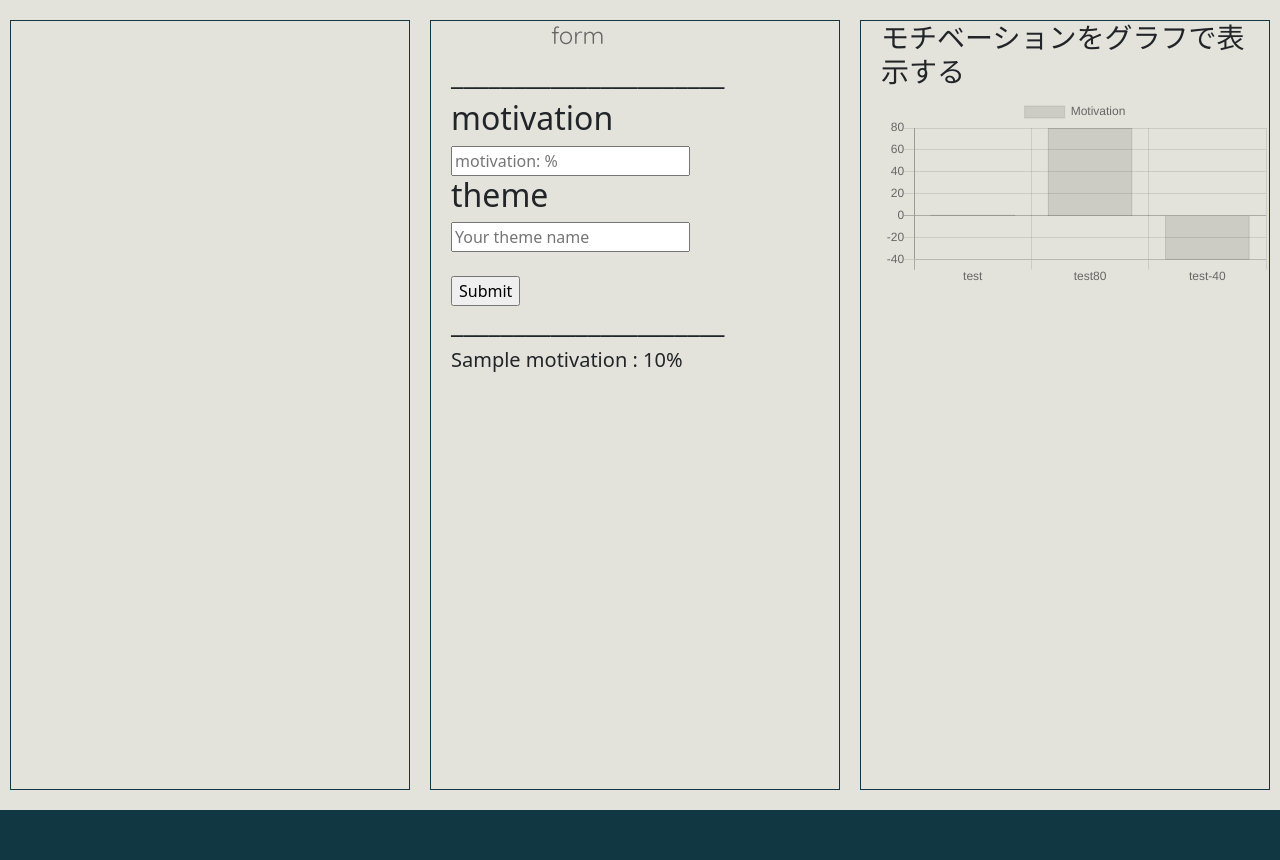
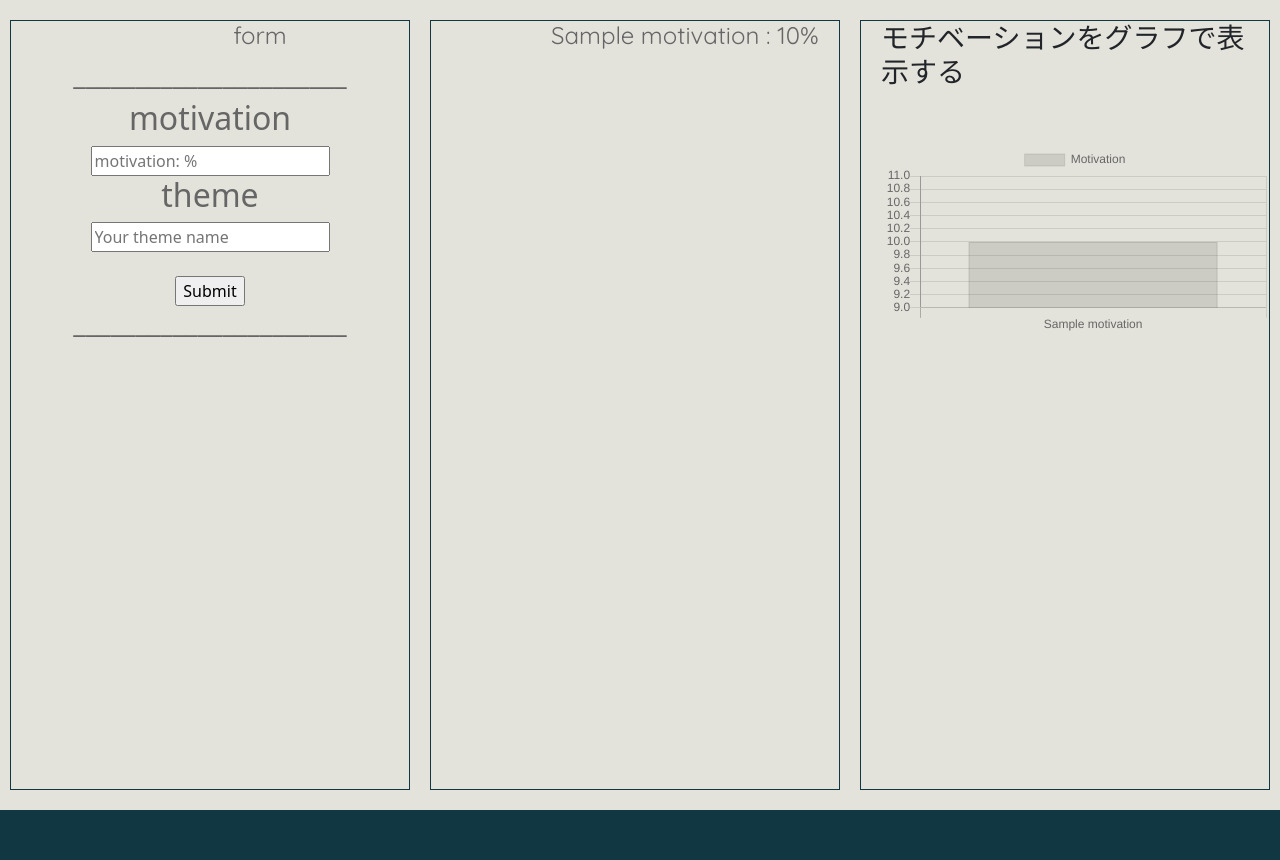
Before and after one commit to shosuke-13/MOTIVATE, a Flask app: page /motivation in a window 1280 px wide. Shown: the part 100-960 px from the top of the page. Run offline with Flask 2, Linux system fonts and the light colour scheme; tables that the repository leaves empty hold one stand-in row (values such as "Sample post"); some libraries are stand-ins or nearby versions; some web fonts are replaced.

Commit message:
change motivation.html

```diff
--- a/codes/app.py
+++ b/codes/app.py
@@ -42,7 +42,7 @@ def motivation():
     return render_template('motivation.html')
 
 @app.route('/motivation', methods=['GET', 'POST'])
-def motivation_form():
+def motivation_button():
     if request.method == 'POST':
       #フォームの作成
       motivation = request.form.get('motivation')
--- a/templates/motivation.html
+++ b/templates/motivation.html
@@ -27,41 +27,48 @@
         {{ super () }}
 
         <main class="main">
-            <div class="lnavi"></div>
-
-            <div class="content">
-                <h1>form</h1>
+            <div class="lnavi">
+              <h1>form</h1>
                 <h3>______________________</h3>
                 <form action="/motivation" method = "POST">
-                  <h2>motivation</h2><input type="number" name = "motivation" placeholder= "motivation: %">
-                  <br><h2>theme</h2><input type="text" name = "theme" placeholder = "Your theme name"></br>
+                  <h2>motivation</h2><input type="number" name = "motivation" id ="Motivation" placeholder= "motivation: %">
+                  <br><h2>theme</h2><input type="text" name = "theme" id = "Theme" placeholder = "Your theme name"></br>
                   <br><input type="submit" name = "submit" placeholder = "submit"></br>
                 </form>
 
                 <h3>______________________</h3>
 
-                {% for motivation in motivations%}
-                <h5>{{motivation.theme_name}} :
-                {{motivation.percentage}}%</h5>
-                {% endfor %}
 
+            </div>
 
+            <div class="content">
+
+              {% for motivation in motivations%}
+              <h1>{{motivation.theme_name}} :
+              {{motivation.percentage}}%</h1>
+              {% endfor %}
 
             </div>
 
             <div class="content">
                 <h3>モチベーションをグラフで表示する</h3>
+                <br></br>
 
 
                 <canvas id="myChart"></canvas>
                 <script>
+                  const motivation_data = ['{% for motivation in motivations %}{{motivation.percentage}}{% endfor %}'];
+                  const theme_data = ['{% for motivation in motivations %}{{motivation.theme_name}}{% endfor %}'];
 
-                  const labels = ['test','test80','test-40'];
+                  console.log(motivation_data);
+                  console.log(theme_data);
+
+                  const labels = theme_data;
                   const data = {
                     labels: labels,
                     datasets: [{
                       label: 'Motivation',
-                      data: [1,80,-40],
+                      data: motivation_data,
                       borderWidth: 1
                     }]
                   };
```
Also changed, not shown: codes/motivation.db.
